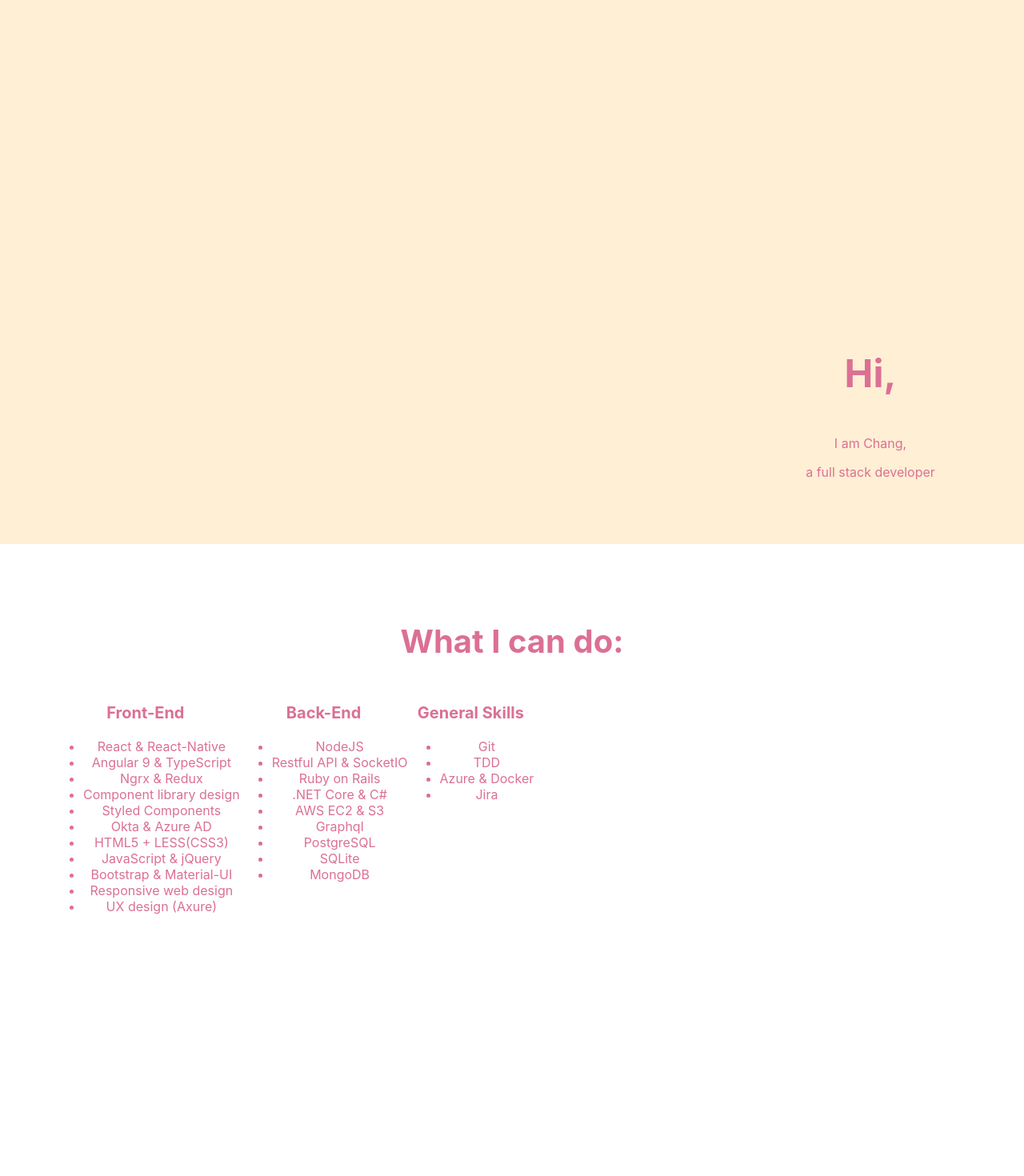
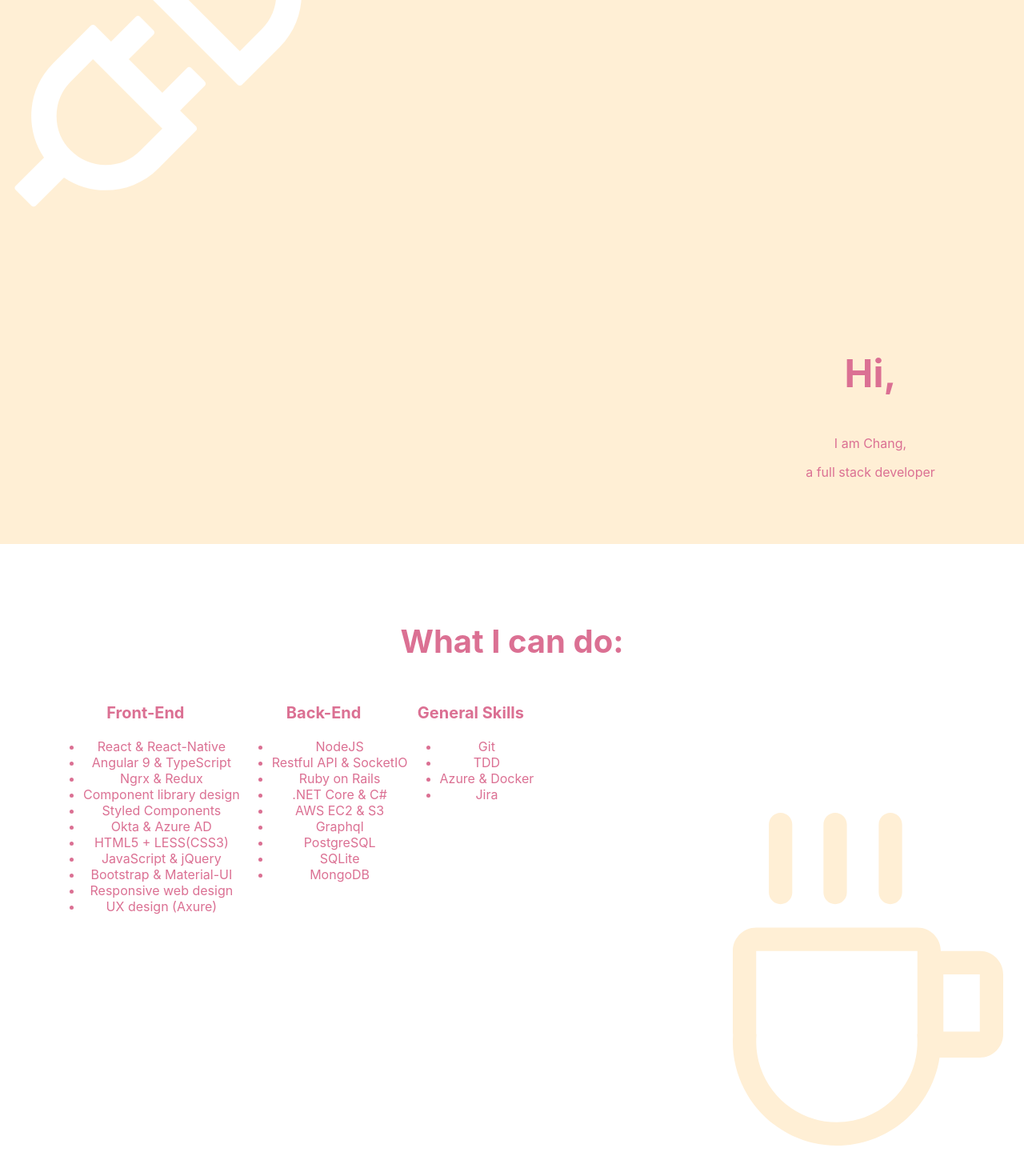
Before and after one commit to chang90/portfolios, a React (Create React App) app: page / in a window 1280 px wide. Shown: the part 120-1590 px from the top of the page at 80% size. Built offline with nearby package versions, Linux system fonts and the light colour scheme.

Commit message:
add ant icon

```diff
--- a/package.json
+++ b/package.json
@@ -3,6 +3,7 @@
   "version": "0.1.0",
   "private": true,
   "dependencies": {
+    "@ant-design/icons": "^4.2.2",
     "@testing-library/jest-dom": "^5.11.5",
     "@testing-library/react": "^11.1.1",
     "@testing-library/user-event": "^12.2.0",
--- a/src/components/Banner/Banner.js
+++ b/src/components/Banner/Banner.js
@@ -1,5 +1,6 @@
 import React, { Component } from 'react';
 import styled from 'styled-components';
+import { ApiOutlined } from '@ant-design/icons';
 
 const FullPage = styled.section`
   background: papayawhip;
@@ -15,6 +16,11 @@ const FullPage = styled.section`
 const Title = styled.h1`
   font-size: 3rem;
   color: palevioletred;
+`;
+const Icon = styled.div`
+  color: white;
+  align-self: flex-start;
+  font-size: 26rem;
 `;
 const Wrapper = styled.section`
   padding: 4em;
@@ -37,6 +43,10 @@ class Banner extends Component {
   render() {
     return (
       <FullPage>
+        <Icon>
+          <ApiOutlined />
+        </Icon>
+
         <Wrapper>
           <Title>Hi,</Title>
           <TextContent>I am Chang,</TextContent>
--- a/src/components/List/List.js
+++ b/src/components/List/List.js
@@ -1,5 +1,6 @@
 import React, { Component } from 'react';
 import styled from 'styled-components';
+import { CoffeeOutlined } from '@ant-design/icons';
 
 const Wrapper = styled.section`
   background: white;
@@ -10,6 +11,7 @@ const Wrapper = styled.section`
   flex-direction: column;
   padding: 4em;
   box-sizing: border-box;
+  position: relative;
 `;
 
 const Title = styled.h2`
@@ -28,10 +30,23 @@ const ListHeader = styled.h3`
   font-size: 1.25rem;
   color: palevioletred;
 `;
+
 const ListContent = styled.li`
   font-size: 1rem;
   color: palevioletred;
 `;
+
+const Icon = styled.div`
+  color: papayawhip;
+  position: absolute;
+  right: 0;
+  bottom: 0;
+  font-size: 26rem;
+  @media (max-width: 1024px) {
+    display: none;
+  }
+`;
+
 class List extends Component {
   render() {
     return (
@@ -78,6 +93,9 @@ class List extends Component {
             </ul>
           </div>
         </ListGroup>
+        <Icon>
+          <CoffeeOutlined />
+        </Icon>
       </Wrapper>
     );
   }
```
Also changed, not shown: 1 other file (tests, documents, lock files or other folders). Lines whose indentation alone changed are shown as unchanged.
